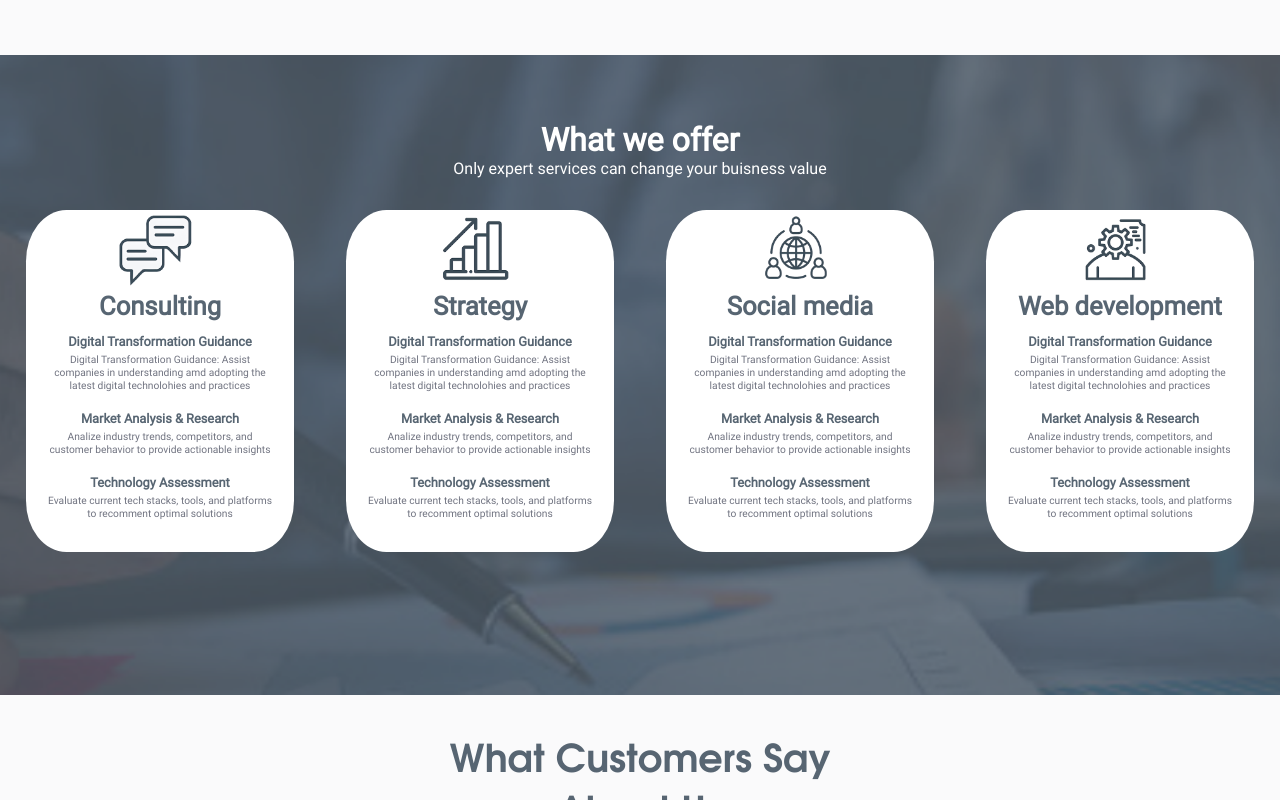
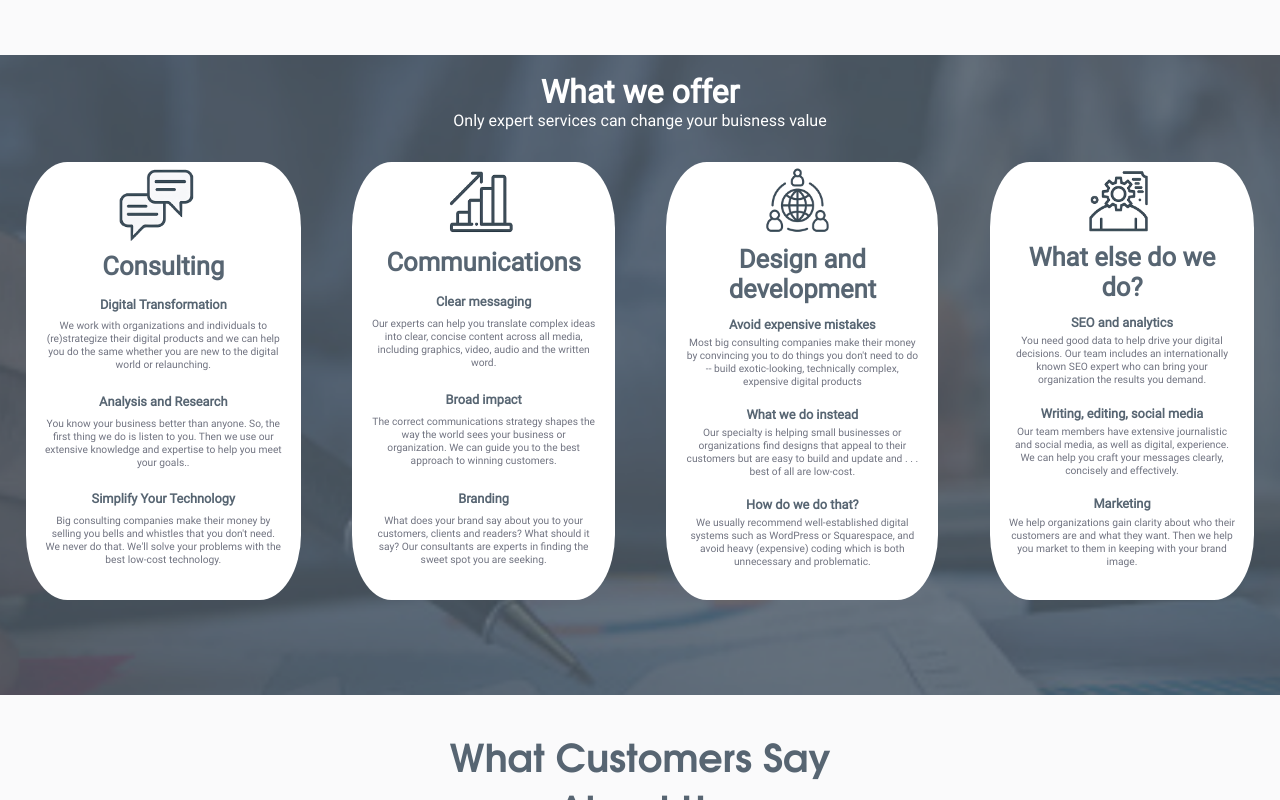
Before and after one commit to chakki22090/chakki22090.github.io, a website: page public/services.html in a window 1280 px wide. Shown: the part 627-1427 px from the top of the page. Drawn offline with Linux system fonts and the light colour scheme.

Commit message:
Added Jims changes

```diff
--- a/public/services.html
+++ b/public/services.html
@@ -56,7 +56,7 @@
       <p> With a highly successful track record, our primary goal and expertise lies in helping small businesses
         and organizations find or rethink their digital strategies.</p>
       <h2> Affordable Excellence</h2>
-      <p>Our promise is to deliver the highest quality without burning a hole in your pocket</p>
+      <p>Our promise is to deliver the highest quality without burning a hole in your pocket.</p>
     </div>
   </div>
 
@@ -83,12 +83,12 @@
         <div class="white-box">
           <img src="Assets/png/ServicesPage/Consulting.png" alt="Image 1">
         <h1>  Consulting</h1>
-          <h2>Digital Transformation Guidance</h2>
-          <p>Digital Transformation Guidance: Assist companies in understanding amd adopting the latest digital technolohies and practices</p>
-          <h2>Market Analysis & Research</h2>
-          <p>Analize industry trends, competitors, and customer behavior to provide actionable insights</p>
-          <h2>Technology Assessment</h2>
-          <p>Evaluate current tech stacks, tools, and platforms to recomment optimal solutions</p>
+          <h2>Digital Transformation </h2>
+          <p> We work with organizations and individuals to (re)strategize their digital products and we can help you do the same whether you are new to the digital world or relaunching.</p>
+          <h2>Analysis and Research</h2>
+          <p> You know your business better than anyone. So, the first thing we do is listen to you. Then we use our extensive knowledge and expertise to help you meet your goals..</p>
+          <h2> Simplify Your Technology</h2>
+          <p>Big consulting companies make their money by selling you bells and whistles that you don't need. We never do that. We'll solve your problems with the best low-cost technology.</p>
 
         </div>
 
@@ -96,48 +96,48 @@
 
         <div class="white-box">
           <img src="Assets/png/ServicesPage/strategy.png" alt="Image 2">
-          <h1> Strategy </h1>
-          <h2>Digital Transformation Guidance</h2>
-          <p>Digital Transformation Guidance: Assist companies in understanding amd adopting the latest digital technolohies and practices</p>
+          <h1> Communications </h1>
+          <h2>Clear messaging</h2>
+          <p>Our experts can help you translate complex ideas into clear, concise content across all media, including graphics, video, audio and the written word.</p>
 
 
-          <h2>Market Analysis & Research</h2>
-          <p>Analize industry trends, competitors, and customer behavior to provide actionable insights</p>
+          <h2>Broad impact</h2>
+          <p>The correct communications strategy shapes the way the world sees your business or organization. We can guide you to the best approach to winning customers.</p>
 
-          <h2>Technology Assessment</h2>
-          <p>Evaluate current tech stacks, tools, and platforms to recomment optimal solutions</p>
+          <h2>Branding</h2>
+          <p>What does your brand say about you to your customers, clients and readers? What should it say? Our consultants are experts in finding the sweet spot you are seeking.</p>
         </div>
 
 
 
         <div class="white-box">
           <img src="Assets/png/ServicesPage/social media.png" alt="Image 3">
-          <h1> Social media</h1>
-          <h2>Digital Transformation Guidance</h2>
-          <p>Digital Transformation Guidance: Assist companies in understanding amd adopting the latest digital technolohies and practices</p>
+          <h1> Design and development</h1>
+          <h2>Avoid expensive mistakes</h2>
+          <p>Most big consulting companies make their money by convincing you to do things you don't need to do -- build exotic-looking, technically complex, expensive digital products</p>
 
 
-          <h2>Market Analysis & Research</h2>
-          <p>Analize industry trends, competitors, and customer behavior to provide actionable insights</p>
+          <h2> What we do instead</h2>
+          <p>Our specialty is helping small businesses or organizations find designs that appeal to their customers but are easy to build and update and . . . best of all are low-cost.</p>
 
-          <h2>Technology Assessment</h2>
-          <p>Evaluate current tech stacks, tools, and platforms to recomment optimal solutions</p>
+          <h2>How do we do that?</h2>
+          <p>We usually recommend well-established digital systems such as WordPress or Squarespace, and avoid heavy (expensive) coding which is both unnecessary and problematic.</p>
         </div>
 
 
 
         <div class="white-box">
           <img src="Assets/png/ServicesPage/development.png" alt="Image 4">
-          <h1>  Web development</h1>
-          <h2>Digital Transformation Guidance</h2>
-          <p>Digital Transformation Guidance: Assist companies in understanding amd adopting the latest digital technolohies and practices</p>
+          <h1>  What else do we do?</h1>
+          <h2> SEO and analytics</h2>
+          <p>You need good data to help drive your digital decisions. Our team includes an internationally known SEO expert who can bring your organization the results you demand.</p>
 
 
-          <h2>Market Analysis & Research</h2>
-          <p>Analize industry trends, competitors, and customer behavior to provide actionable insights</p>
+          <h2>Writing, editing, social media</h2>
+          <p>Our team members have extensive journalistic and social media, as well as digital,  experience. We can help you craft your messages clearly, concisely and effectively. </p>
 
-          <h2>Technology Assessment</h2>
-          <p>Evaluate current tech stacks, tools, and platforms to recomment optimal solutions</p>
+          <h2>Marketing</h2>
+          <p> We help organizations gain clarity about who their customers are and what they want. Then we help you market to them in keeping with your brand image.</p>
         </div>
 
 
```
Also changed, not shown: public/about.html (+4 -4 lines), public/team.html (+6 -7 lines).
